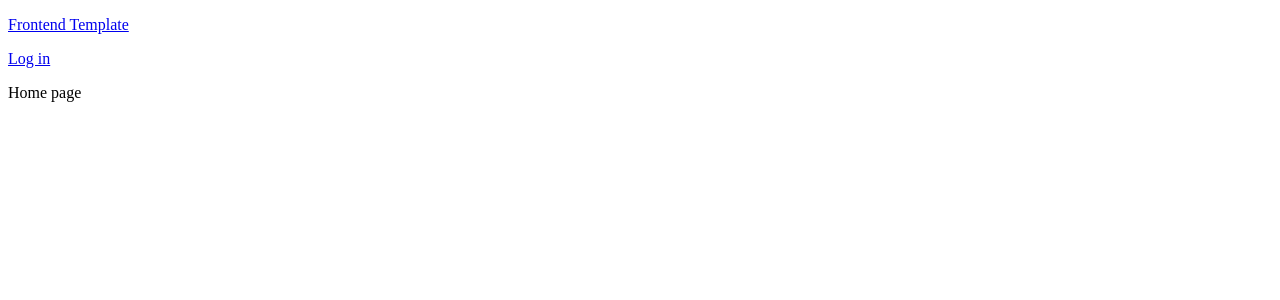
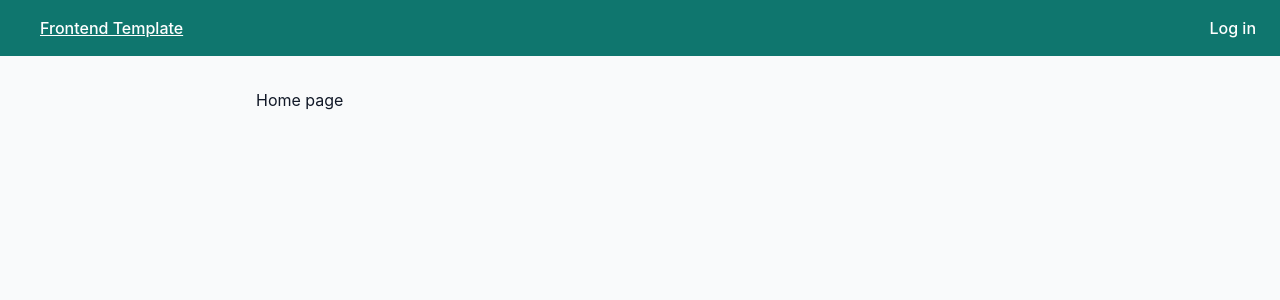
Before and after one commit to rafaelajohnson/capstone-frontend, a React (Vite) app: page / in a window 1280 px wide. Shown: the top 300 px of the page. Built offline with nearby package versions, Linux system fonts and the light colour scheme; no server answers.

Commit message:
updated css, fixed stories and wired app

```diff
--- a/src/App.jsx
+++ b/src/App.jsx
@@ -3,32 +3,33 @@ import Layout from "./layout/Layout";
 import Login from "./auth/Login";
 import Register from "./auth/Register";
 
-// stories section
-import StoriesList from "./stories/StoriesList";
-import StoryDetail from "./stories/StoryDetail";
-import NewStoryForm from "./stories/NewStoryForm";
-import PageDetail from "./stories/PageDetail";
+// stories-related pages
+import StoryList from "./stories/StoryList";      // shows all stories
+import StoryDetail from "./stories/StoryDetail";  // shows a single story
+import NewStoryForm from "./stories/NewStoryForm"; // form to create a story
+import PageDetail from "./stories/PageDetail";    // shows a page + options
 
 /**
- * App sets up all the routes for our frontend.
- * Every route is wrapped in Layout (so Navbar stays consistent).
+ * App sets up all routes for the frontend.
+ * We group everything under <Layout /> so Navbar stays on all pages.
  */
 export default function App() {
   return (
     <Routes>
-      {/* Layout is the wrapper, includes Navbar + Outlet */}
       <Route element={<Layout />}>
-        {/* Default homepage */}
+        {/* Home */}
         <Route index element={<p>Home page</p>} />
 
-        {/* Auth routes */}
+        {/* Auth */}
         <Route path="/register" element={<Register />} />
         <Route path="/login" element={<Login />} />
 
-        {/* Stories routes */}
-        <Route path="/stories" element={<StoriesList />} />
+        {/* Stories */}
+        <Route path="/stories" element={<StoryList />} />
         <Route path="/stories/new" element={<NewStoryForm />} />
         <Route path="/stories/:id" element={<StoryDetail />} />
+
+        {/* Pages */}
         <Route path="/pages/:id" element={<PageDetail />} />
       </Route>
     </Routes>
--- a/src/index.css
+++ b/src/index.css
@@ -1,41 +1,165 @@
-/* Story list section */
-.story-list {
-    padding: 1rem;
+/* Global Styles */
+* {
+  margin: 0;
+  padding: 0;
+  box-sizing: border-box;
 }
 
-  /* Grid layout that adapts */
-  .stories-grid {
-    display: grid;
-    gap: 1rem;
-    grid-template-columns: 1fr; /* default: 1 column (mobile) */
+body {
+  font-family: -apple-system, BlinkMacSystemFont, "Segoe UI", Roboto, Helvetica, Arial, sans-serif;
+  background: #f9fafb; /* light neutral background */
+  color: #111827; /* dark gray text */
+  line-height: 1.5;
+  min-height: 100vh;
+  display: flex;
+  flex-direction: column;
 }
 
-  /* Each story card */
+/* --- NAVBAR --- */
+#navbar {
+  display: flex;
+  justify-content: space-between;
+  align-items: center;
+  background: #0f766e; /* teal */
+  color: white;
+  padding: 1rem 1.5rem;
+}
+
+#navbar a {
+  color: white;
+  text-decoration: none;
+  font-weight: 500;
+  margin-left: 1rem;
+}
+
+#navbar a.active {
+  text-decoration: underline; /* show active route */
+}
+
+#navbar button {
+  background: #f87171; /* red */
+  border: none;
+  color: white;
+  padding: 0.5rem 1rem;
+  border-radius: 6px;
+  cursor: pointer;
+  font-weight: 500;
+}
+
+#navbar button:hover {
+  background: #ef4444;
+}
+
+/* --- MAIN LAYOUT --- */
+main {
+  flex: 1;
+  max-width: 800px;
+  margin: 2rem auto;
+  padding: 0 1rem;
+}
+
+/* --- FORMS --- */
+form {
+  display: flex;
+  flex-direction: column;
+  gap: 1rem;
+  margin: 1.5rem 0;
+}
+
+label {
+  display: flex;
+  flex-direction: column;
+  font-weight: 500;
+}
+
+input, textarea, select {
+  padding: 0.6rem;
+  border: 1px solid #d1d5db;
+  border-radius: 6px;
+  font-size: 1rem;
+}
+
+button {
+  background: #0f766e; /* teal */
+  border: none;
+  color: white;
+  padding: 0.6rem 1rem;
+  border-radius: 6px;
+  cursor: pointer;
+  font-weight: 500;
+  transition: background 0.2s;
+}
+
+button:hover {
+  background: #115e59; /* darker teal */
+}
+
+/* --- STORY LIST --- */
+.story-list {
+  display: flex;
+  flex-direction: column;
+  gap: 1rem;
+}
+
 .story-card {
-    display: block;
+  background: white;
   padding: 1rem;
-    border-radius: 0.5rem;
-    background: #f5f5f5;
-    text-decoration: none;
-    color: black;
-    box-shadow: 0 2px 5px rgba(0,0,0,0.1);
+  border-radius: 8px;
+  box-shadow: 0 1px 3px rgba(0,0,0,0.1);
   transition: transform 0.2s;
 }
 
 .story-card:hover {
-    transform: translateY(-2px);
+  transform: scale(1.02);
 }
 
-  /* Tablets */
-  @media (min-width: 600px) {
-    .stories-grid {
-      grid-template-columns: repeat(2, 1fr);
+.story-card h2 {
+  margin-bottom: 0.5rem;
+  font-size: 1.25rem;
+  color: #0f766e;
+}
+
+/* --- PAGE DETAIL --- */
+.page-detail {
+  background: white;
+  padding: 1.5rem;
+  border-radius: 8px;
+  box-shadow: 0 1px 3px rgba(0,0,0,0.1);
+}
+
+.page-detail h2 {
+  margin-bottom: 1rem;
+  color: #0f766e;
+}
+
+.options-list {
+  margin-top: 1rem;
+  display: flex;
+  flex-direction: column;
+  gap: 0.5rem;
+}
+
+.options-list button {
+  background: #e0f2f1; /* light teal */
+  color: #0f766e;
+  border: 1px solid #0f766e;
+}
+
+.options-list button:hover {
+  background: #0f766e;
+  color: white;
+}
+
+/* --- RESPONSIVE --- */
+@media (max-width: 640px) {
+  #navbar {
+    flex-direction: column;
+    align-items: flex-start;
+    gap: 0.5rem;
+  }
+
+  main {
+    margin: 1rem;
+    padding: 0.5rem;
   }
 }
-
-  /* Desktops */
-  @media (min-width: 900px) {
-    .stories-grid {
-      grid-template-columns: repeat(3, 1fr);
-    }
-  }
--- a/src/stories/PageDetail.jsx
+++ b/src/stories/PageDetail.jsx
@@ -1,29 +1,47 @@
-import { useParams } from "react-router-dom";
+import { useParams, useNavigate } from "react-router-dom";
 import useQuery from "../api/useQuery";
 
 /**
- * PageDetail shows a single page of a story along with its options.
- * Page id comes from the URL (/pages/:id/full).
+ * PageDetail shows the story page text and a list of options.
+ * Each option is clickable and routes to the next page.
  */
 export default function PageDetail() {
-  const { id } = useParams();
+  const { id } = useParams(); // grab page id from the URL
+  const navigate = useNavigate();
+
+  // call backend: GET /pages/:id/full
+  // we pass "page-" + id as a tag so this query can be refreshed by mutations
   const { data, loading, error } = useQuery(`/pages/${id}/full`, `page-${id}`);
 
   if (loading) return <p>Loading page...</p>;
   if (error) return <p>Error: {error}</p>;
   if (!data) return <p>No page found.</p>;
 
+  const { page, options } = data;
+
   return (
-    <div>
-      <h2>Page {data.page.page_number}</h2>
-      <p>{data.page.text}</p>
+    <div className="page-detail">
+      {/* Page text */}
+      <h2>Page {page.page_number}</h2>
+      <p>{page.text}</p>
 
-      <h3>Options</h3>
-      <ul>
-        {data.options.map((opt) => (
-          <li key={opt.id}>{opt.option_text}</li>
+      {/* Options */}
+      <div className="options-list">
+        {options.length === 0 && <p>No options yet.</p>}
+        {options.map((opt) => (
+          <button
+            key={opt.id}
+            onClick={() => {
+              // for now, just simulate moving to another page
+              // later: you could store a "nextPageId" in backend
+              // here we fake by navigating to /pages/{id+1}
+              navigate(`/pages/${opt.page_id + 1}`);
+            }}
+          >
+            {opt.option_text}
+          </button>
         ))}
-      </ul>
+      </div>
     </div>
   );
 }
--- a/src/stories/StoriesList.jsx
+++ b/src/stories/StoriesList.jsx
@@ -2,38 +2,30 @@ import { Link } from "react-router-dom";
 import useQuery from "../api/useQuery";
 
 /**
- * StoryList loads all stories from the backend
- * and shows them in a simple responsive grid.
- *
- * I kept this minimal but responsive so it works on
- * phone, tablet, and desktop without needing a ton of CSS later.
+ * StoryList fetches all stories from the backend and shows them as links.
+ * Each link goes to StoryDetail, so the user can read a single story.
  */
 export default function StoryList() {
-  // fetch all stories from /stories
-  // I tagged this "stories" so other components (like NewStoryForm)
-  // can trigger a refresh when they add a story
+  // ask API for all stories, tag = "stories" (for cache invalidation)
   const { data: stories, loading, error } = useQuery("/stories", "stories");
 
-  // basic loading and error states (so UI doesn't break silently)
   if (loading) return <p>Loading stories...</p>;
-  if (error) return <p style={{ color: "red" }}>Error: {error}</p>;
+  if (error) return <p>Error: {error}</p>;
 
   return (
-    <section className="story-list">
-      <h1>Available Stories</h1>
-      <div className="stories-grid">
+    <section>
+      <h1>All Stories</h1>
+      <Link to="/stories/new">➕ Create New Story</Link>
+      <ul>
         {stories?.map((story) => (
-          <Link
-            key={story.id}
-            to={`/stories/${story.id}`}
-            className="story-card"
-          >
-            <h2>{story.title}</h2>
-            <p><strong>Topic:</strong> {story.topic}</p>
-            <small>Created: {new Date(story.created_at).toLocaleDateString()}</small>
-          </Link>
+          <li key={story.id}>
+            {/* clicking goes to StoryDetail */}
+            <Link to={`/stories/${story.id}`}>
+              {story.title} ({story.topic})
+            </Link>
+          </li>
         ))}
-      </div>
+      </ul>
     </section>
   );
 }
--- a/src/stories/StoryDetail.jsx
+++ b/src/stories/StoryDetail.jsx
@@ -2,25 +2,26 @@ import { useParams, Link } from "react-router-dom";
 import useQuery from "../api/useQuery";
 
 /**
- * StoryDetail fetches a single story by its id.
- * Links to its first page if available.
+ * StoryDetail fetches one story by its ID.
+ * We only show the title + topic here, and a link to its first page.
  */
 export default function StoryDetail() {
-  const { id } = useParams();
-  const { data, loading, error } = useQuery(`/stories/${id}`, `story-${id}`);
+  const { id } = useParams(); // get :id from the URL
+  const { data: story, loading, error } = useQuery(`/stories/${id}`, `story-${id}`);
 
   if (loading) return <p>Loading story...</p>;
   if (error) return <p>Error: {error}</p>;
-  if (!data) return <p>Story not found.</p>;
+
+  if (!story) return <p>No story found.</p>;
 
   return (
-    <div>
-      <h1>{data.title}</h1>
-      <p>Topic: {data.topic}</p>
-      <p>Created at: {new Date(data.created_at).toLocaleString()}</p>
+    <section>
+      <h1>{story.title}</h1>
+      <p>Topic: {story.topic}</p>
+      <p>Created at: {new Date(story.created_at).toLocaleString()}</p>
 
-      {/* Link to the first page of the story */}
-      <Link to={`/pages/${data.id}`}>Go to first page</Link>
-    </div>
+      {/* link to the first page of this story */}
+      <Link to={`/pages/${story.id}`}>Start reading</Link>
+    </section>
   );
 }
```
Lines whose indentation alone changed are shown as unchanged.
